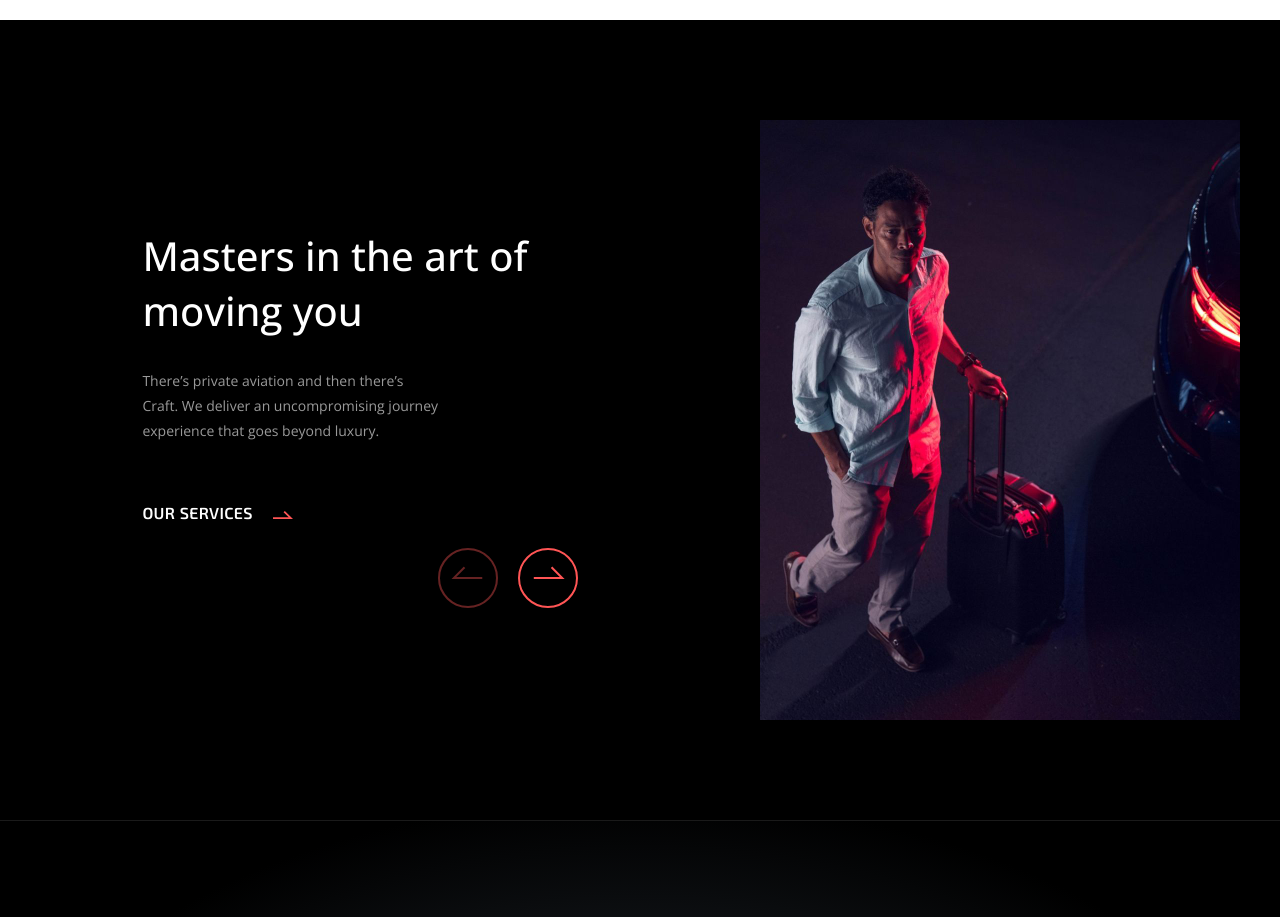
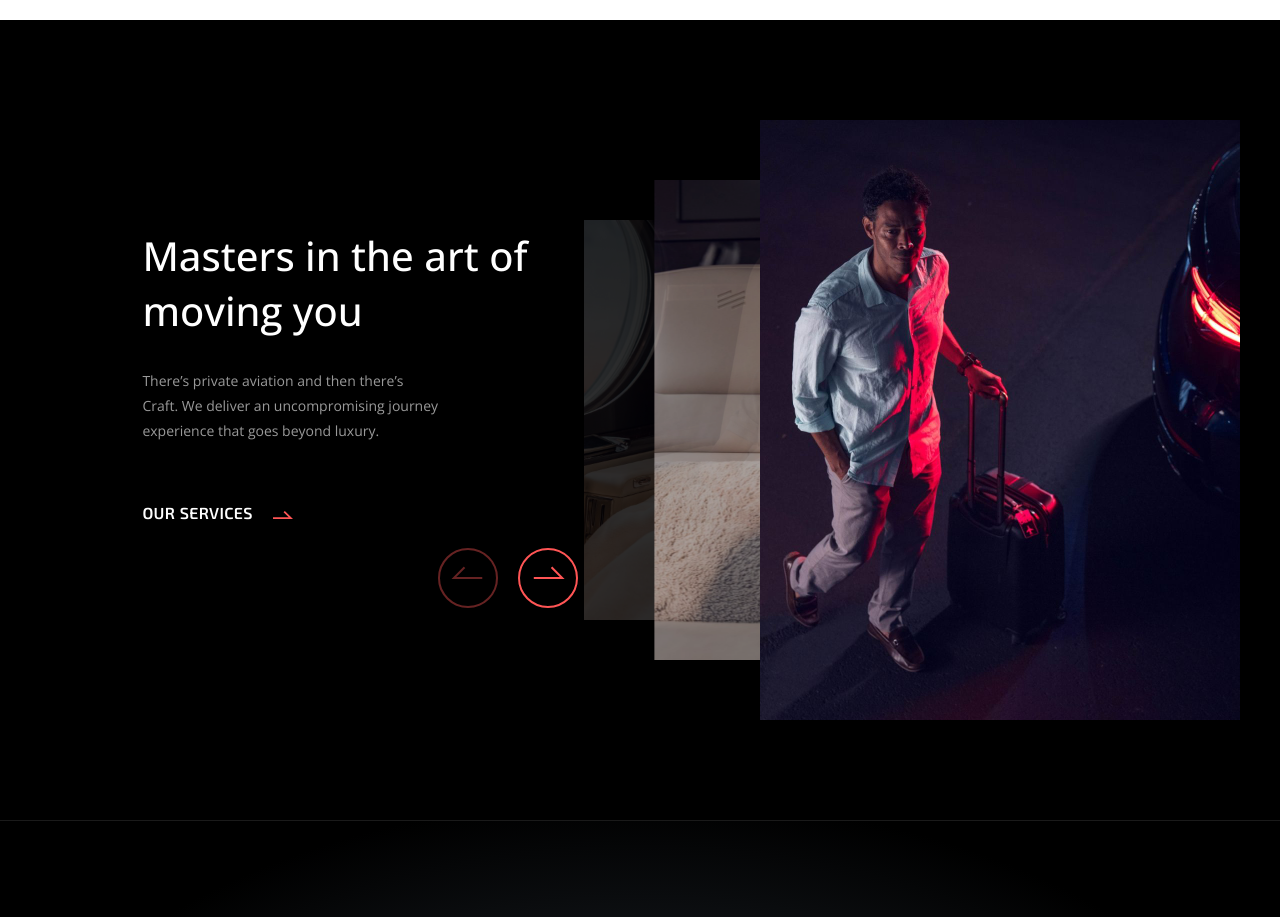
Before and after one commit to Kimbangul/craftcharter, a React (Create React App) app: page / in a window 1280 px wide. Shown: the part 780-1697 px from the top of the page. Built offline with nearby package versions, Linux system fonts and the light colour scheme; grey boxes are pictures that could not be loaded.

Commit message:
style: add card slide animation

```diff
--- a/src/components/introduce/Introduce.tsx
+++ b/src/components/introduce/Introduce.tsx
@@ -1,6 +1,5 @@
 import { useState, useEffect, useRef } from 'react';
 import { Swiper, SwiperRef, SwiperSlide } from 'swiper/react';
-import { Swiper as SwiperType } from 'swiper/types';
 import { slideOption, cardOption } from 'components/introduce/slideOption';
 
 import CARD01 from 'assets/image/introduce/card01.jpeg';
@@ -11,15 +10,11 @@
   const [activeIdx, setActiveIdx] = useState<number>(0);
   const imgRef = useRef<null | SwiperRef>(null);
 
+  // FUNCTION 슬라이드 동기화
   useEffect(() => {
-    console.log(activeIdx);
-
     if (!imgRef.current) return;
     imgRef.current.swiper.slideTo(activeIdx, 1000);
-    console.log(imgRef.current?.swiper.activeIndex);
   }, [activeIdx]);
-
-  // FUNCTION
 
   return (
     <section className='Introduce'>
@@ -70,14 +65,14 @@
           </SwiperSlide>
         </Swiper>
         <Swiper ref={imgRef} className='Introduce__img-container' {...cardOption}>
-          <SwiperSlide>
-            <img className='Introduce__img' src={CARD01} alt='' />
+          <SwiperSlide className='Introduce__img'>
+            <img src={CARD01} alt='' />
           </SwiperSlide>
-          <SwiperSlide>
-            <img className='Introduce__img' src={CARD02} alt='' />
+          <SwiperSlide className='Introduce__img'>
+            <img src={CARD02} alt='' />
           </SwiperSlide>
-          <SwiperSlide>
-            <img className='Introduce__img' src={CARD03} alt='' />
+          <SwiperSlide className='Introduce__img'>
+            <img src={CARD03} alt='' />
           </SwiperSlide>
         </Swiper>
       </div>
--- a/src/components/introduce/slideOption.ts
+++ b/src/components/introduce/slideOption.ts
@@ -16,13 +16,17 @@
   allowTouchMove: false,
   grabCursor: true,
   effect: 'creative',
+  watchSlidesProgress: true,
   creativeEffect: {
+    limitProgress: 4,
     prev: {
       shadow: true,
-      translate: [0, 0, -400],
+      translate: ['50%', 0, 300],
+      opacity: 0,
     },
     next: {
-      translate: ['100%', 0, 0],
+      translate: ['-40%', 0, -300],
+      opacity: 0.6,
     },
   },
 };
--- a/src/style/components/introduce/Introduce.scss
+++ b/src/style/components/introduce/Introduce.scss
@@ -131,13 +131,19 @@
       position: relative;
       width: 48rem;
       height: 60rem;
-      overflow: hidden;
+      overflow-x: visible !important;
       z-index: 4;
     }
-
-    position: absolute;
     width: 100%;
     height: 100%;
-    object-fit: cover;
+    transition-property: transform, opacity !important;
+    transition-delay: 0.1s;
+
+    img {
+      // position: absolute;
+      width: 100%;
+      height: 100%;
+      object-fit: cover;
+    }
   }
 }
```
